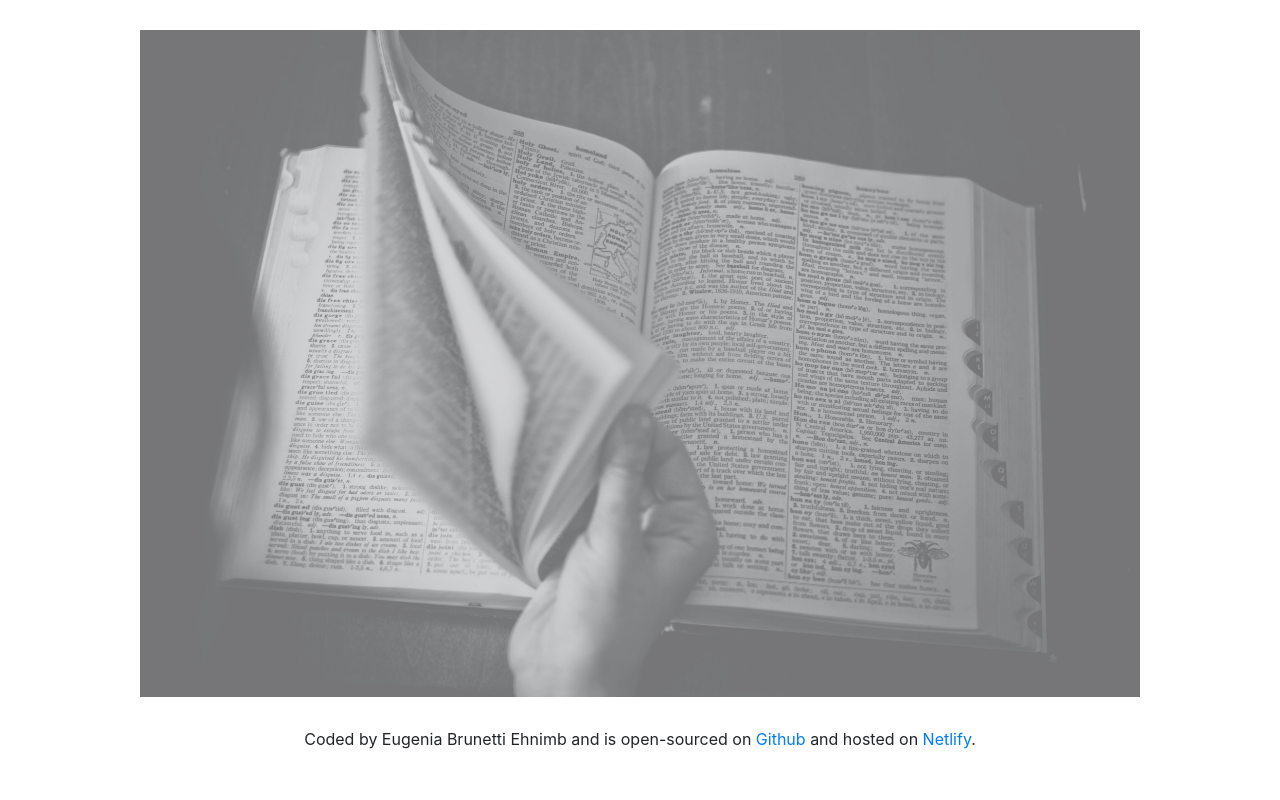
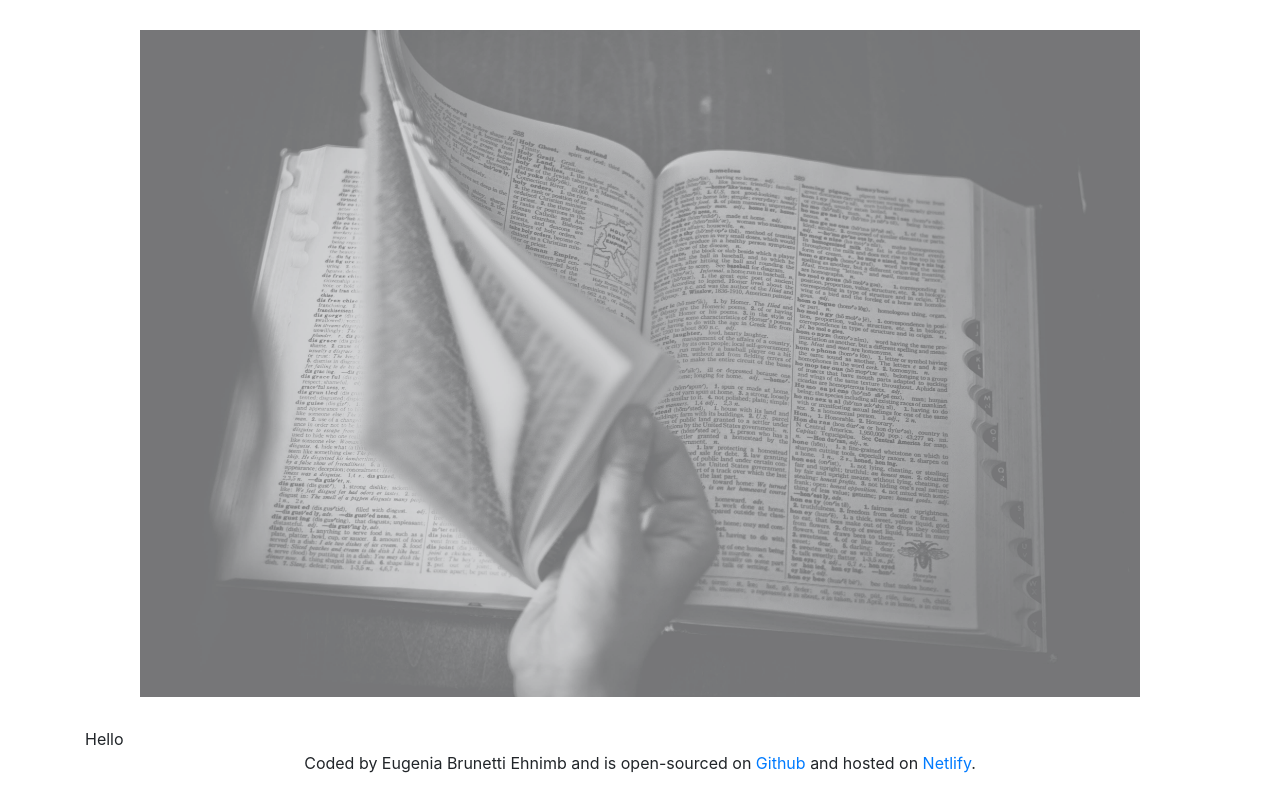
Before and after one commit to eugesuri/dictionary-project, a React (Create React App) app: page / in a window 1280 px wide. Built offline with nearby package versions, Linux system fonts and the light colour scheme.

Commit message:
added new component

```diff
--- a/src/App.js
+++ b/src/App.js
@@ -1,5 +1,6 @@
 import logo from "./dictionary.jpg";
 import "./App.css";
+import Dictionary from "./Dictionary";
 
 function App() {
   return (
@@ -8,6 +9,9 @@ function App() {
         <header className="App-header">
           <img src={logo} className="App-logo" alt="logo" />{" "}
         </header>
+        <main>
+          <Dictionary />
+        </main>
         <footer className="text-center">
           {" "}
           Coded by Eugenia Brunetti Ehnimb and is open-sourced on {""}
--- /dev/null
+++ b/src/Dictionary.js
@@ -0,0 +1,5 @@
+import React from "react";
+
+export default function Dictionary() {
+  return "Hello ";
+}
```
